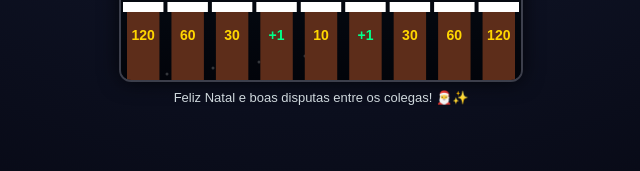
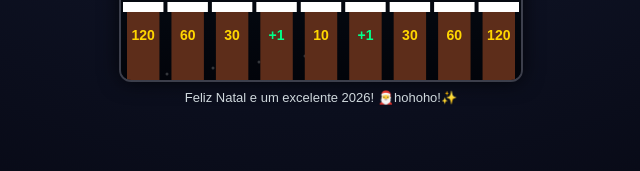
Before and after one commit to rogersneves/plinko-natal, a plain HTML site: page index.html in a window 1280 px wide. Shown: the part 626-797 px from the top of the page, 319-959 px from the left. Drawn offline with Linux system fonts and the light colour scheme.

Commit message:
Update index.html Alterada Label de felicitações

```diff
--- a/index.html
+++ b/index.html
@@ -174,7 +174,7 @@
             </div>
 
             <footer class="footerText">
-                Feliz Natal e boas disputas entre os colegas! 🎅✨
+                Feliz Natal e um excelente 2026! 🎅hohoho!✨
             </footer>
         </div>
     </div>
```
